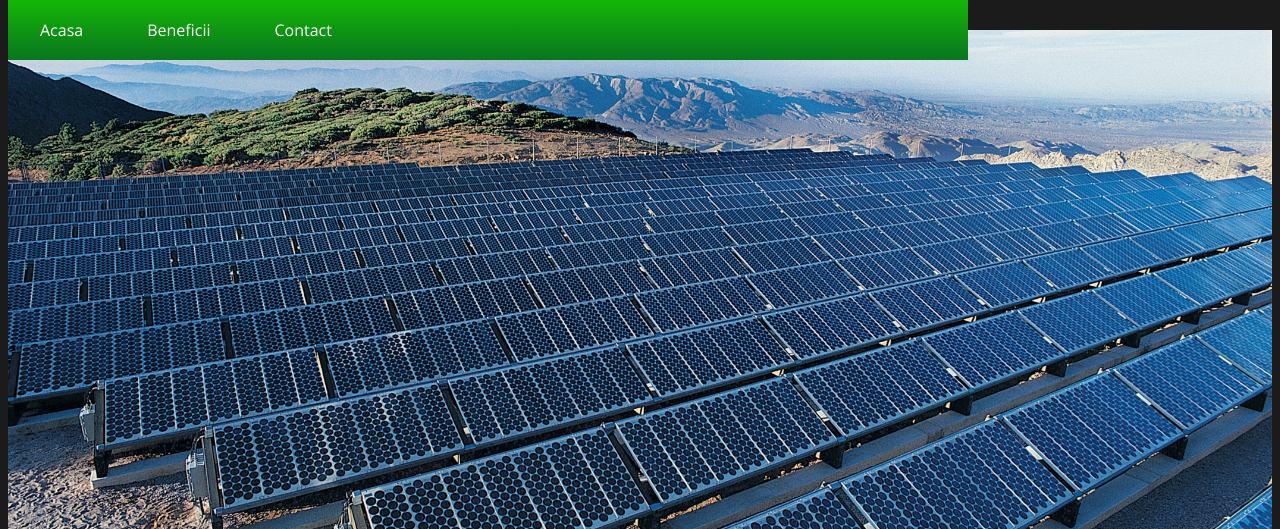
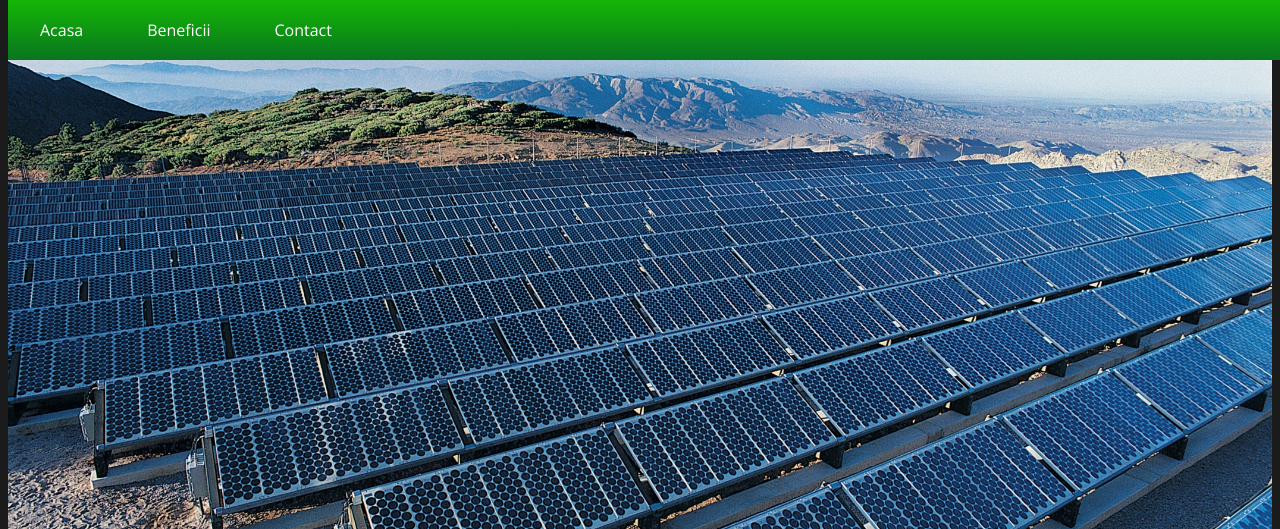
Before and after one commit to Ozzymand/html, a PHP site: page / in a window 1280 px wide. Shown: the top 529 px of the page. Run offline with PHP 8.4, Linux system fonts and the light colour scheme.

Commit message:
Navbaaaaaar

```diff
--- a/Assets/CSS/style.css
+++ b/Assets/CSS/style.css
@@ -5,7 +5,6 @@
     position: fixed;
     top: 0;
     width: 100%;
-    max-width: 960px;
 }
 /*
     99, 51, 177  |  #6333b1 -- Light Purple
```
